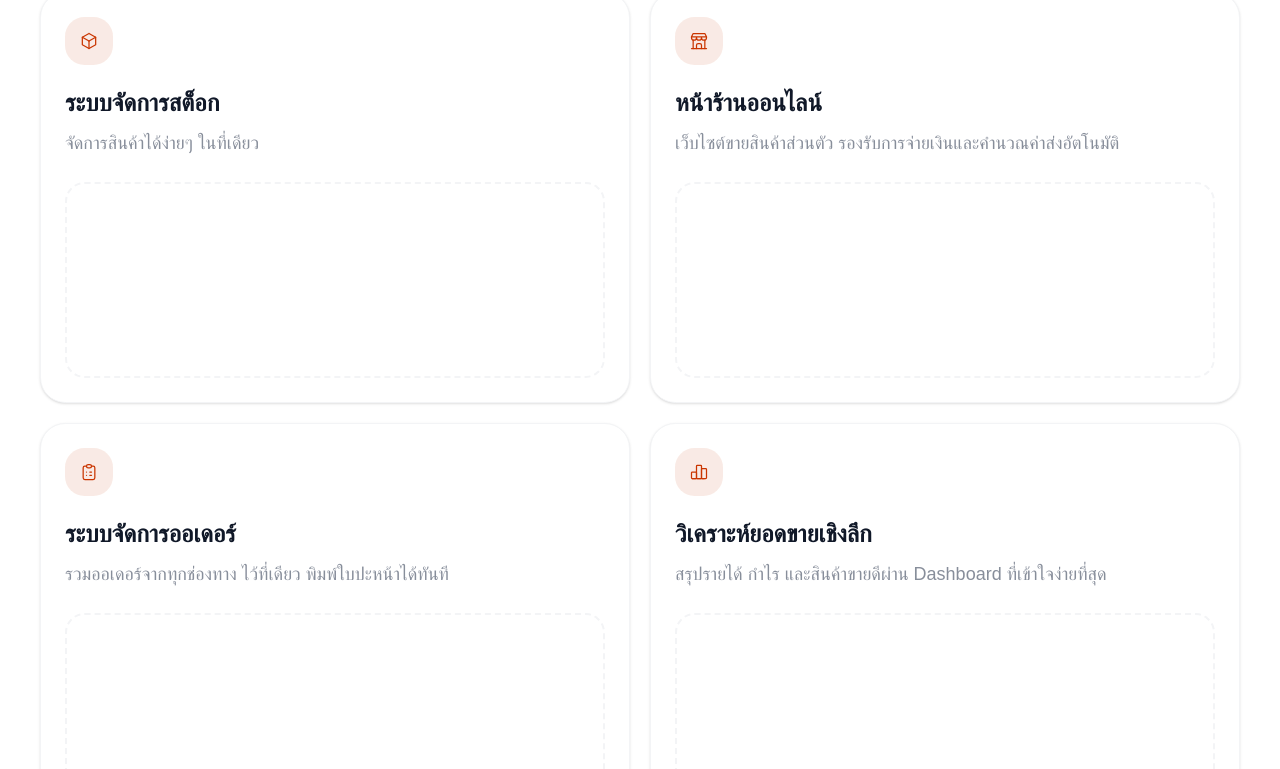
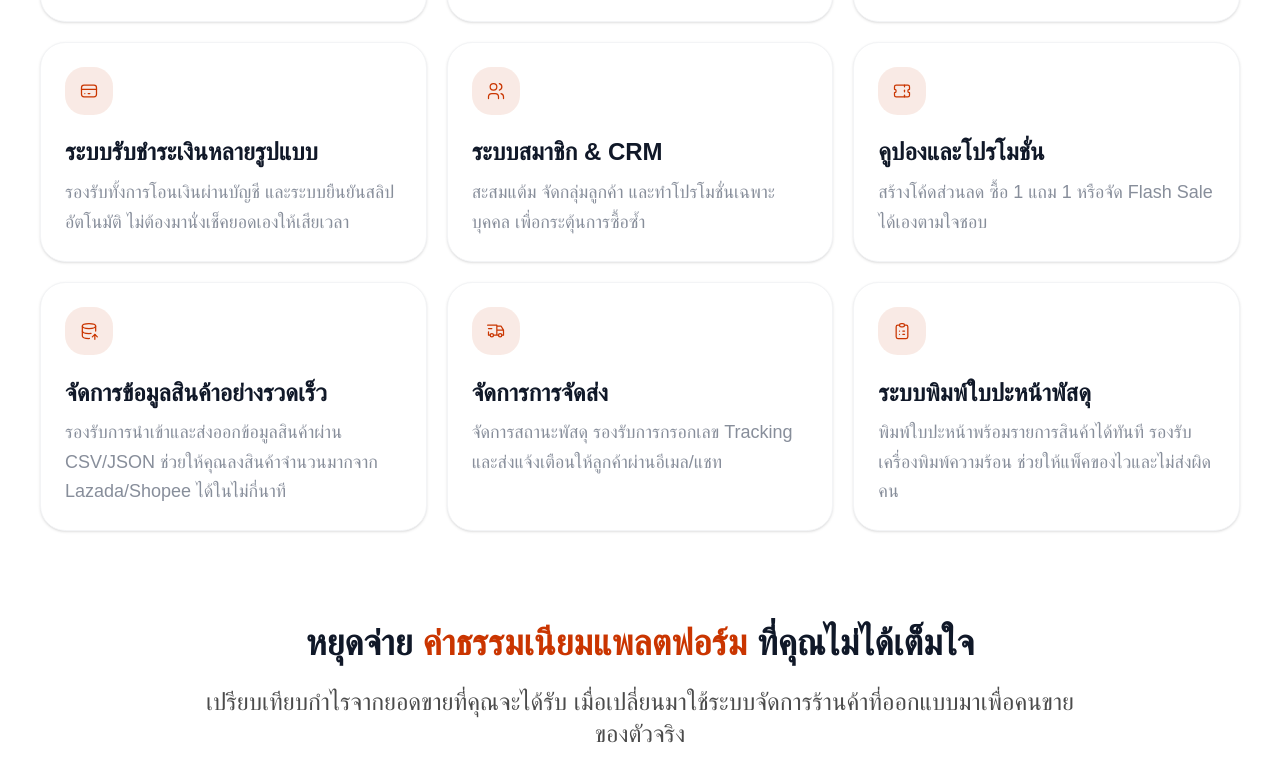
Before and after one commit to sitepow/sitepow-store, a Next.js app: page / in a window 1280 px wide. Shown: the part 1500-2269 px from the top of the page. Built offline with nearby package versions, Linux system fonts and the light colour scheme; a web font is replaced by a local one.

Commit message:
fix: pricing and section for stanalone (disconnect shippop/gb prime pay)

```diff
--- a/app/(main)/pricing/_components/PricingCard.tsx
+++ b/app/(main)/pricing/_components/PricingCard.tsx
@@ -1,4 +1,5 @@
 'use client'
+
 import Image from 'next/image'
 
 import { PRICING_VALUE } from '@/constants/pricing'
@@ -32,7 +33,7 @@ export function PricingCard({
 
   return (
     <section
-      className={`flex flex-col items-center rounded-xl border p-2.5 ${
+      className={`flex flex-col items-center rounded-xl border p-2.5 text-start ${
         isPopular
           ? 'border-primary bg-white shadow-md'
           : 'border-gray-100 bg-gray-50'
@@ -44,7 +45,7 @@ export function PricingCard({
         height={32}
         unoptimized
         alt=""
-        className="border-primary bg-primary mb-2.5 size-32 rounded-full border"
+        className="border-primary mb-2.5 size-32 rounded-full border bg-white"
       />
 
       <h2 className="text-xl leading-tight font-bold">{title}</h2>
@@ -70,7 +71,7 @@ export function PricingCard({
         </div>
 
         {basePrice > 0 && selectedTab !== PRICING_VALUE.ONE_MONTH && (
-          <span className="text-xs font-medium opacity-60">
+          <span className="text-primary text-xs font-medium">
             เฉลี่ย {formatCurrency(averagePerMonth)} / เดือน
           </span>
         )}
--- a/components/layout/Footer.tsx
+++ b/components/layout/Footer.tsx
@@ -51,7 +51,7 @@ export function Footer() {
           </div>
 
           <div className="order-1 flex flex-col items-center gap-6 md:order-2 md:flex-row md:gap-8">
-            <div className="flex gap-6 text-sm text-gray-400">
+            <div className="flex flex-wrap justify-center gap-5 text-sm text-gray-400 sm:gap-6">
               <a href="#" className="hover:text-gray-600 hover:underline">
                 นโยบายความเป็นส่วนตัว
               </a>
--- a/components/section/Feature.tsx
+++ b/components/section/Feature.tsx
@@ -21,7 +21,7 @@ export function FeatureSection() {
         เพื่อให้คุณได้โฟกัสการขายสินค้าได้อย่างเต็มที่"
       />
 
-      <div className="grid w-full gap-5 sm:grid-cols-2">
+      <div className="grid w-full gap-5 sm:grid-cols-2 xl:grid-cols-3">
         {featuresList.map((feature, idx) => {
           return <FeatureCard key={idx} {...feature} />
         })}
--- a/components/section/Payment.tsx
+++ b/components/section/Payment.tsx
@@ -10,13 +10,13 @@ export function PaymentSection() {
       <SectionHeader
         title={
           <>
-            <span className="text-primary">รับเงิน</span> เข้าร้านค้าโดยตรง
-            ด้วยระบบ <span className="text-primary">QR PromptPay</span> และ GB
-            Prime Pay
+            <span className="text-primary">รับเงินไว</span> เงินเข้าบัญชีโดยตรง
+            <br className="hidden md:block" />
+            ด้วยระบบ <span className="text-primary">QR PromptPay</span>{' '}
+            และโอนผ่านธนาคาร
           </>
         }
-        description="Sitepow ช่วยให้คุณรับเงินได้ทันใจผ่านผู้ให้บริการชั้นนำในไทย
-        เงินเข้าบัญชีร้านโดยตรง ไม่ต้องผ่านคนกลาง พร้อมระบบเช็คสลิปอัตโนมัติ"
+        description="เริ่มขายได้ทันทีไม่ต้องรออนุมัติ! รับเงินเข้าบัญชีร้านค้าโดยตรง ไม่ต้องผ่านคนกลาง พร้อมระบบเช็คสลิปอัตโนมัติที่ช่วยให้คุณทำงานง่ายขึ้น"
       />
 
       <div className="grid w-full gap-5 sm:grid-cols-2 xl:grid-cols-3">
--- a/constants/logistics.tsx
+++ b/constants/logistics.tsx
@@ -2,7 +2,7 @@ import type { ReactNode } from 'react'
 
 import {
   IconCalculator,
-  IconHomeShare,
+  IconPackage,
   IconPrinter,
   IconSearch,
   IconSend,
@@ -17,39 +17,39 @@ export interface LogisticsFeature {
 
 export const LOGISTICS_FEATURES: LogisticsFeature[] = [
   {
-    title: 'คำนวณค่าส่งอัตโนมัติ',
+    title: 'ตั้งค่าค่าจัดส่งได้อย่างอิสระ',
     description:
-      'ไม่ต้องเดาค่าส่งอีกต่อไป ระบบคำนวณตามน้ำหนักหรือขนาดพัสดุให้แม่นยำ ช่วยลดปัญหาค่าส่งเข้าเนื้อ',
+      'กำหนดค่าส่งได้เองตามน้ำหนัก จำนวนชิ้น หรือจะจัดส่งฟรีเมื่อซื้อครบกำหนด ช่วยให้คุมต้นทุนได้แม่นยำ',
     icon: <IconCalculator size={28} stroke={1.5} />,
   },
   {
-    title: 'เชื่อมต่อขนส่งชั้นนำ',
+    title: 'รองรับทุกบริษัทขนส่ง',
     description:
-      'รองรับการใช้งานร่วมกับ Flash Express, J&T, และไปรษณีย์ไทย ครอบคลุมทุกพื้นที่ทั่วประเทศ',
+      'ไม่ว่าคุณจะใช้ Flash, J&T, ไปรษณีย์ไทย หรือขนส่งท้องถิ่น ก็สามารถจัดการออเดอร์ในระบบเดียวได้ทันที',
     icon: <IconTruckDelivery size={28} stroke={1.5} />,
   },
   {
-    title: 'พิมพ์ใบปะหน้าในคลิกเดียว',
+    title: 'พิมพ์ใบปะหน้ามาตรฐาน',
     description:
-      'ลดเวลาแพ็คของด้วยระบบเจนใบปะหน้าพัสดุอัตโนมัติ พร้อมข้อมูลชื่อ-ที่อยู่ลูกค้าครบถ้วน',
+      'เจนใบปะหน้าที่มีชื่อ-ที่อยู่ชัดเจน พร้อมรายการสินค้า (Packing List) ช่วยให้แพ็คของไวและไม่ส่งผิดคน',
     icon: <IconPrinter size={28} stroke={1.5} />,
   },
   {
-    title: 'แจ้งเลข Tracking ทันที',
+    title: 'ระบบบันทึกเลข Tracking',
     description:
-      'ระบบจะส่งเลขพัสดุให้ลูกค้าผ่านทางหน้าร้านหรือช่องทางติดต่ออัตโนมัติ เมื่อมีการกดส่งสินค้า',
+      'แจ้งเลขพัสดุให้ลูกค้าทราบผ่านหน้าร้านออนไลน์ได้ทันที พร้อมระบบเก็บประวัติการส่งย้อนหลัง',
     icon: <IconSend size={28} stroke={1.5} />,
   },
   {
-    title: 'เรียกรถเข้ารับพัสดุ (Pick-up)',
+    title: 'จัดการสถานะพัสดุ',
     description:
-      'ไม่ต้องไปต่อคิวที่สาขา กดเรียกรถเข้ารับพัสดุถึงหน้าบ้านได้โดยตรงจากระบบจัดการออเดอร์',
-    icon: <IconHomeShare size={28} stroke={1.5} />,
+      'เปลี่ยนสถานะจาก "เตรียมส่ง" เป็น "ส่งแล้ว" ได้ง่ายๆ ช่วยให้คุณและทีมงานเห็นภาพรวมการทำงานที่ชัดเจน',
+    icon: <IconPackage size={28} stroke={1.5} />,
   },
   {
-    title: 'เช็คสถานะพัสดุ Real-time',
+    title: 'หน้าตรวจสอบสถานะสำหรับลูกค้า',
     description:
-      'ทั้งคุณและลูกค้าสามารถติดตามสถานะสินค้าได้ตลอดเวลาผ่านหน้าร้าน ลดคำถาม "ของถึงไหนแล้ว" ในแชท',
+      'ลูกค้าสามารถนำเลข Tracking ไปเช็คต่อได้ง่ายๆ ผ่านหน้าเว็บของคุณ ลดภาระการตอบแชทสอบถามสถานะ',
     icon: <IconSearch size={28} stroke={1.5} />,
   },
 ]
--- a/constants/navbar.tsx
+++ b/constants/navbar.tsx
@@ -5,15 +5,11 @@ import {
   IconClipboardList,
   IconCreditCard,
   IconDatabaseImport,
-  IconHandClick,
-  IconMessage2,
-  IconPalette,
   IconPercentage,
   IconSparkles,
   IconTicket,
   IconTruckDelivery,
   IconUsers,
-  IconWorld,
 } from '@tabler/icons-react'
 
 export const NAVBAR_ITEMS = [
@@ -27,7 +23,6 @@ export const NAVBAR_ITEMS = [
         description:
           'แค่ลงรูป AI ช่วยตั้งชื่อและเขียนคำบรรยายสินค้าภาษาไทยที่ปิดการขายได้ทันที',
         icon: <IconSparkles size={20} stroke={1.5} />,
-        image: '/',
       },
       {
         title: 'ขายฟรี 0% GP',
@@ -35,14 +30,12 @@ export const NAVBAR_ITEMS = [
         description:
           'รับกำไรเต็มเม็ดเต็มหน่วย ไม่มีการหักค่าธรรมเนียมรายชิ้นเหมือน Marketplace',
         icon: <IconPercentage size={20} stroke={1.5} />,
-        image: '/',
       },
       {
         title: 'ระบบจัดการสต็อก',
         href: '/features/inventory',
         description: 'จัดการสินค้าได้ง่ายๆ ในที่เดียว',
         icon: <IconBox size={20} stroke={1.5} />,
-        image: '/',
       },
       {
         title: 'หน้าร้านออนไลน์',
@@ -50,7 +43,6 @@ export const NAVBAR_ITEMS = [
         description:
           'เว็บไซต์ขายสินค้าส่วนตัว รองรับการจ่ายเงินและคำนวณค่าส่งอัตโนมัติ',
         icon: <IconBuildingStore size={20} stroke={1.5} />,
-        image: '/',
       },
       {
         title: 'ระบบจัดการออเดอร์',
@@ -58,7 +50,6 @@ export const NAVBAR_ITEMS = [
         description:
           'รวมออเดอร์จากทุกช่องทาง ไว้ที่เดียว พิมพ์ใบปะหน้าได้ทันที',
         icon: <IconClipboardList size={20} stroke={1.5} />,
-        image: '/',
       },
       {
         title: 'วิเคราะห์ยอดขายเชิงลึก',
@@ -66,15 +57,13 @@ export const NAVBAR_ITEMS = [
         description:
           'สรุปรายได้ กำไร และสินค้าขายดีผ่าน Dashboard ที่เข้าใจง่ายที่สุด',
         icon: <IconChartBar size={20} stroke={1.5} />,
-        image: '/',
       },
       {
-        title: 'ระบบชำระเงินครบวงจร',
+        title: 'ระบบรับชำระเงินหลายรูปแบบ',
         href: '/features/payments',
         description:
-          'รองรับโอนเงิน, บัตรเครดิต, และ PromptPay พร้อมระบบยืนยันสลิปอัตโนมัติ',
+          'รองรับทั้งการโอนเงินผ่านบัญชี และระบบยืนยันสลิปอัตโนมัติ ไม่ต้องมานั่งเช็คยอดเองให้เสียเวลา',
         icon: <IconCreditCard size={20} stroke={1.5} />,
-        image: '/',
       },
       {
         title: 'ระบบสมาชิก & CRM',
@@ -82,7 +71,6 @@ export const NAVBAR_ITEMS = [
         description:
           'สะสมแต้ม จัดกลุ่มลูกค้า และทำโปรโมชั่นเฉพาะบุคคล เพื่อกระตุ้นการซื้อซ้ำ',
         icon: <IconUsers size={20} stroke={1.5} />,
-        image: '/',
       },
       {
         title: 'คูปองและโปรโมชั่น',
@@ -90,38 +78,6 @@ export const NAVBAR_ITEMS = [
         description:
           'สร้างโค้ดส่วนลด ซื้อ 1 แถม 1 หรือจัด Flash Sale ได้เองตามใจชอบ',
         icon: <IconTicket size={20} stroke={1.5} />,
-        image: '/',
-      },
-      {
-        title: 'ระบบจัดการตัวแทน',
-        href: '/features/affiliate',
-        description: 'เพิ่มยอดขายด้วยระบบตัวแทนจำหน่าย พร้อมระบบคำนวณคอมมิชชัน',
-        icon: <IconHandClick size={20} stroke={1.5} />,
-        image: '/',
-      },
-      {
-        title: 'เชื่อมต่อแชท',
-        href: '/features/chat',
-        description:
-          'ปิดการขายได้ไวกว่าเดิมด้วยระบบตอบกลับอัตโนมัติและระบบรับออเดอร์ในแชท',
-        icon: <IconMessage2 size={20} stroke={1.5} />,
-        image: '/',
-      },
-      {
-        title: 'ปรับแต่งดีไซน์ตามใจชอบ',
-        href: '/features/customization',
-        description:
-          'เปลี่ยนธีม ปรับโทนสี และจัดวางเลย์เอาต์หน้าร้านให้เป็นเอกลักษณ์ในสไตล์คุณ',
-        icon: <IconPalette size={20} stroke={1.5} />,
-        image: '/',
-      },
-      {
-        title: 'รองรับการขายทั่วโลก',
-        href: '/features/multi-currency',
-        description:
-          'รับชำระเงินได้กว่า 135+ สกุลเงินทั่วโลก พร้อมระบบแปลงค่าเงินอัตโนมัติผ่าน GB Prime Pay',
-        icon: <IconWorld size={20} stroke={1.5} />,
-        image: '/',
       },
       {
         title: 'จัดการข้อมูลสินค้าอย่างรวดเร็ว',
@@ -129,15 +85,20 @@ export const NAVBAR_ITEMS = [
         description:
           'รองรับการนำเข้าและส่งออกข้อมูลสินค้าผ่าน CSV/JSON ช่วยให้คุณลงสินค้าจำนวนมากจาก Lazada/Shopee ได้ในไม่กี่นาที',
         icon: <IconDatabaseImport size={20} stroke={1.5} />,
-        image: '/',
       },
       {
-        title: 'จัดการขนส่งอัตโนมัติ',
+        title: 'จัดการการจัดส่ง',
         href: '/features/logistics',
         description:
-          'เชื่อมต่อ Flash, J&T และไปรษณีย์ไทย เรียกพัสดุและแจ้งเลข Tracking อัตโนมัติ',
+          'จัดการสถานะพัสดุ รองรับการกรอกเลข Tracking และส่งแจ้งเตือนให้ลูกค้าผ่านอีเมล/แชท',
         icon: <IconTruckDelivery size={20} stroke={1.5} />,
-        image: '/',
+      },
+      {
+        title: 'ระบบพิมพ์ใบปะหน้าพัสดุ',
+        href: '/features/shipping-labels',
+        description:
+          'พิมพ์ใบปะหน้าพร้อมรายการสินค้าได้ทันที รองรับเครื่องพิมพ์ความร้อน ช่วยให้แพ็คของไวและไม่ส่งผิดคน',
+        icon: <IconClipboardList size={20} stroke={1.5} />,
       },
     ],
   },
--- a/constants/payment.tsx
+++ b/constants/payment.tsx
@@ -17,39 +17,39 @@ export interface PaymentFeature {
 
 export const PAYMENTS_FEATURES = [
   {
-    title: 'เงินเข้าบัญชีร้านค้าโดยตรง',
+    title: 'รับเงินเข้าบัญชีคุณโดยตรง',
     description:
-      'รับเงินจากลูกค้าเข้าบัญชีคุณทันที ไม่ต้องรอระบบ Marketplace ตรวจสอบหรือถือเงินไว้นานหลายวัน',
+      'อิสระที่สุด! เงินจากลูกค้าโอนเข้าบัญชีธนาคารของคุณทันที ไม่ต้องรอระบบ Marketplace ถือเงินไว้นานหลายวัน',
     icon: <IconWallet size={28} stroke={1.5} />,
   },
   {
-    title: 'ระบบตรวจสอบสลิปอัตโนมัติ',
+    title: 'ระบบเช็คสลิปอัตโนมัติ (Easy Slip)',
     description:
-      'มั่นใจด้วย Easy Slip เช็คสลิปโอนเงินผ่าน QR Code ทันที ป้องกันสลิปปลอมและยอดเงินไม่ตรงแบบ 100%',
+      'ตรวจสอบสลิปโอนเงินผ่าน QR Code ได้ทันที ป้องกันสลิปปลอมและยอดไม่ตรง ช่วยให้คุณปิดออเดอร์ได้แม้ตอนนอนหลับ',
     icon: <IconCircleCheck size={28} stroke={1.5} />,
   },
   {
-    title: 'จ่ายผ่าน Mobile Banking แบบไร้รอยต่อ',
+    title: 'รองรับ PromptPay และทุกธนาคาร',
     description:
-      'รองรับการจ่ายเงินผ่านแอปธนาคารชั้นนำ และ PromptPay ช่วยให้ลูกค้าตัดสินใจซื้อและโอนไวกว่าเดิม',
+      'แสดง QR Code พร้อมยอดเงินที่ถูกต้องให้ลูกค้าสแกนจ่ายได้ง่ายๆ ผ่าน Mobile Banking เพิ่มโอกาสปิดการขายได้ไวขึ้น',
     icon: <IconDeviceMobile size={28} stroke={1.5} />,
   },
   {
-    title: 'รองรับบัตรเครดิตและเดบิต (GB Prime Pay)',
+    title: 'อัปเกรดรับบัตรเครดิตได้ (Optional)',
     description:
-      'เพิ่มโอกาสการขายด้วยการรับชำระผ่านบัตรเครดิตและผ่อนชำระ ภายใต้มาตรฐานความปลอดภัยระดับสากล',
+      'หากธุรกิจขยายตัว สามารถเชื่อมต่อ GB Prime Pay เพื่อรับบัตรเครดิตและระบบผ่อนชำระได้ (มีขั้นตอนการตรวจสอบเอกสารจากผู้ให้บริการ)',
     icon: <IconCreditCard size={28} stroke={1.5} />,
   },
   {
     title: 'ประหยัดต้นทุน 0% GP',
     description:
-      'ไม่มีการหักค่าธรรมเนียมรายชิ้นเหมือนแอปส้ม/ฟ้า ช่วยให้ร้านค้าได้รับกำไรเต็มเม็ดเต็มหน่วยทุกออเดอร์',
+      'รับกำไรไปเต็มๆ เพราะเราไม่มีการหักค่าธรรมเนียมส่วนแบ่งยอดขาย ช่วยให้ร้านค้ามีกระแสเงินสดที่ดีกว่า',
     icon: <IconReceipt2 size={28} stroke={1.5} />,
   },
   {
-    title: 'ถอนเงินได้ทุกวัน ไม่มีขั้นต่ำ',
+    title: 'กระแสเงินสดหมุนเวียนคล่องตัว',
     description:
-      'อิสระทางการเงินที่เหนือกว่า ไม่ต้องรอรอบจ่ายเงินรายสัปดาห์ อยากใช้เงินเมื่อไหร่ถอนจากระบบ Payment ได้ทันที',
+      'เมื่อลูกค้าโอนผ่านบัญชีธนาคารโดยตรง คุณก็สามารถนำเงินไปใช้หมุนเวียนธุรกิจหรือซื้อของเข้าร้านได้ทันที ไม่ต้องรอรอบจ่าย',
     icon: <IconCashBanknote size={28} stroke={1.5} />,
   },
 ] as PaymentFeature[]
```
Also changed, not shown: constants/pricing.tsx (+24 -6 lines).
